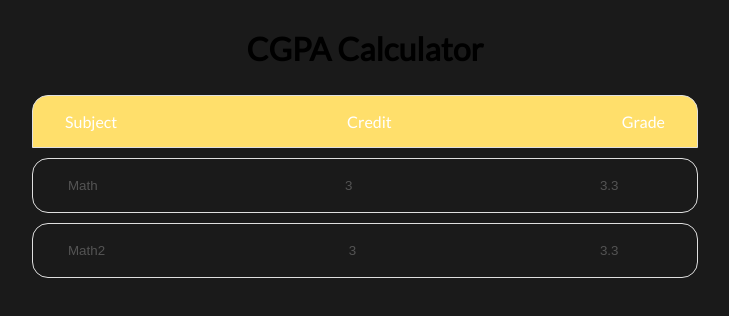
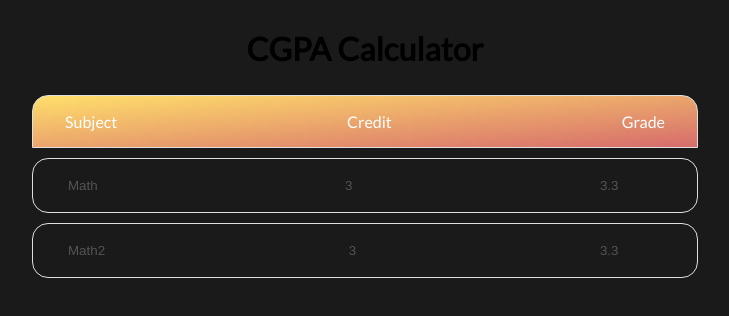
Before and after one commit to JeelRajodiya/CGPA-calc, a React (Vite) app: page / in a window 1280 px wide. Shown: the top 316 px of the page, without its empty margins (275-1004 px from the left). Built offline with nearby package versions, Linux system fonts and the light colour scheme.

Commit message:
gradients!

```diff
--- a/src/App.css
+++ b/src/App.css
@@ -53,7 +53,8 @@ body {
 }
 
 .accent {
-	background-color: var(--accent-color);
+	/* background-color: var(--accent-color); */
+	background-image: linear-gradient(to bottom right, var(--accent-color), var(--primary-color));
 	color: white;
 }
 
```
